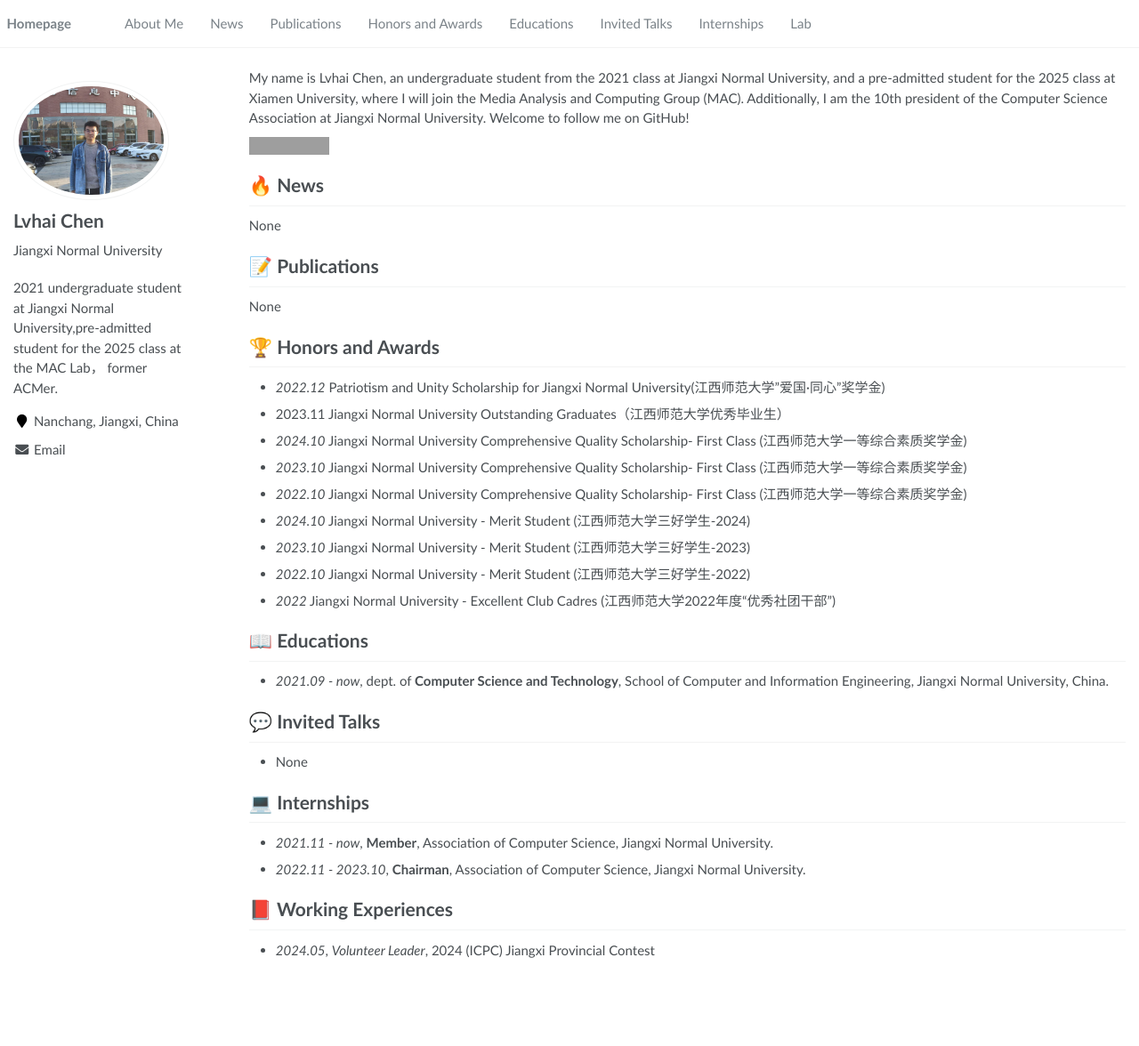
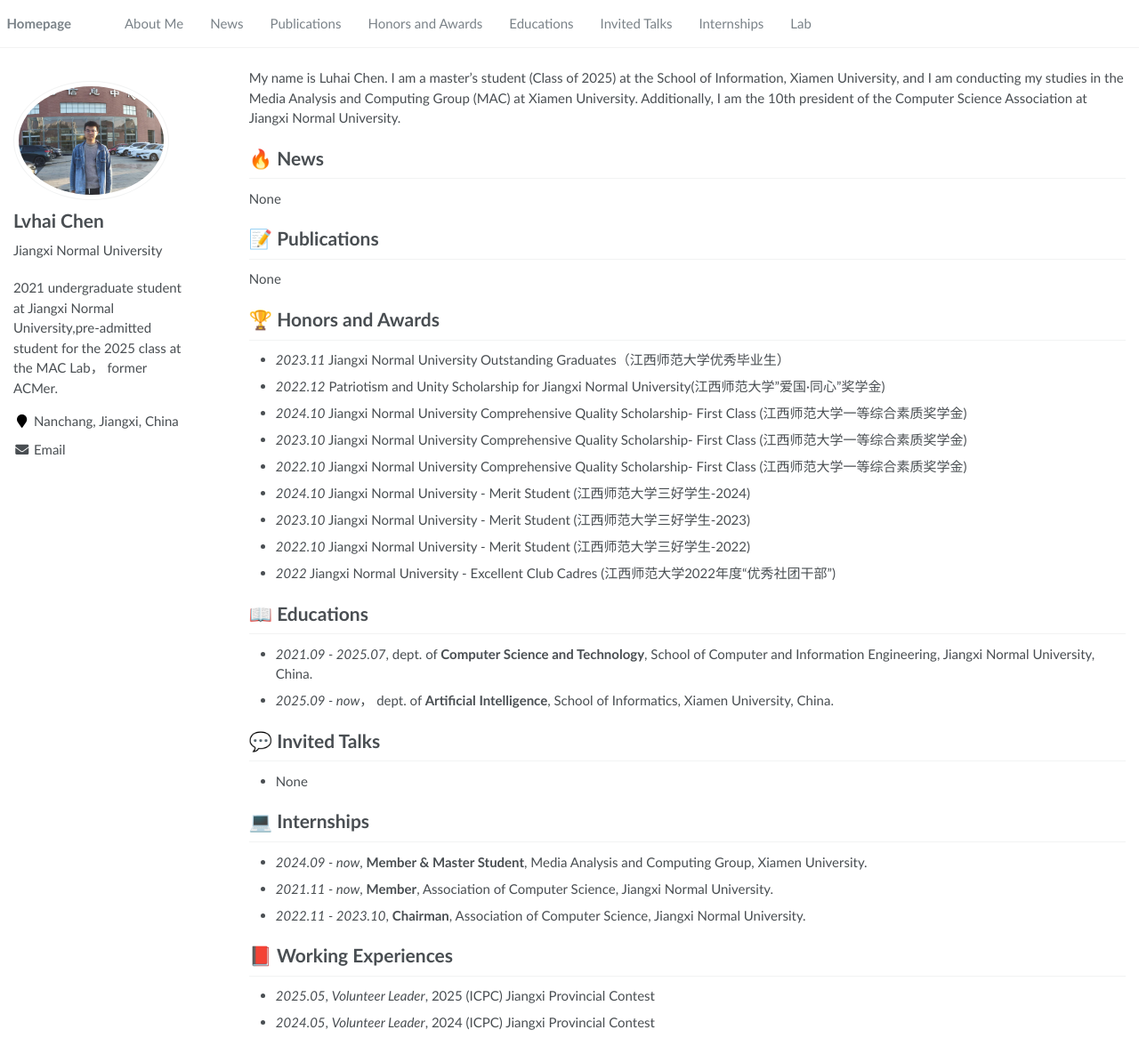
Before and after one commit to Jormungand00222/Jormungand00222, a Jekyll site: the page built from _pages/about.md, in a window 1280 px wide and 1176 px high. Shown: the whole window at 89% size. Built offline with Jekyll 4.4.1, drawn with Linux system fonts in a browser that asks for light colours; grey boxes are pictures that could not be loaded.

Commit message:
Update about.md

```diff
--- a/_pages/about.md
+++ b/_pages/about.md
@@ -17,9 +17,7 @@ redirect_from:
 
 <span class='anchor' id='about-me'></span>
 
-My name is Lvhai Chen, an undergraduate student from the 2021 class at Jiangxi Normal University, and a pre-admitted student for the 2025 class at Xiamen University, where I will join the Media Analysis and Computing Group (MAC). Additionally, I am the 10th president of the Computer Science Association at Jiangxi Normal University. Welcome to follow me on GitHub!
-
- <a href='https://scholar.google.com/citations?user=DhtAFkwAAAAJ'><img src="https://img.shields.io/endpoint?url={{ url | url_encode }}&logo=Google%20Scholar&labelColor=f6f6f6&color=9cf&style=flat&label=citations"></a>
+My name is Luhai Chen. I am a master’s student (Class of 2025) at the School of Information, Xiamen University, and I am conducting my studies in the Media Analysis and Computing Group (MAC) at Xiamen University. Additionally, I am the 10th president of the Computer Science Association at Jiangxi Normal University.
 
 
 # 🔥 News
@@ -30,8 +28,8 @@ None
 None
 
 # 🏆 Honors and Awards
+- *2023.11*  Jiangxi Normal University Outstanding Graduates（江西师范大学优秀毕业生）
 - *2022.12*  Patriotism and Unity Scholarship for Jiangxi Normal University(江西师范大学"爱国·同心"奖学金)
-- 2023.11  Jiangxi Normal University Outstanding Graduates（江西师范大学优秀毕业生）
 - *2024.10*  Jiangxi Normal University Comprehensive Quality Scholarship- First Class (江西师范大学一等综合素质奖学金)
 - *2023.10*  Jiangxi Normal University Comprehensive Quality Scholarship- First Class (江西师范大学一等综合素质奖学金)
 - *2022.10*  Jiangxi Normal University Comprehensive Quality Scholarship- First Class (江西师范大学一等综合素质奖学金)
@@ -42,15 +40,18 @@ None
 
 
 # 📖 Educations
-- *2021.09 - now*, dept. of **Computer Science and Technology**, School of Computer and Information Engineering, Jiangxi Normal University, China.
+- *2021.09 - 2025.07*, dept. of **Computer Science and Technology**, School of Computer and Information Engineering, Jiangxi Normal University, China.
+- *2025.09 - now*， dept. of **Artificial Intelligence**, School of Informatics, Xiamen University, China.
 
 # 💬 Invited Talks
 - None
 
 # 💻 Internships
+- *2024.09 - now*, **Member & Master Student**, Media Analysis and Computing Group, Xiamen University.
 - *2021.11 - now*, **Member**, Association of Computer Science, Jiangxi Normal University.
 - *2022.11 - 2023.10*, **Chairman**, Association of Computer Science, Jiangxi Normal University.
 
 # 📕 Working Experiences
 
+- *2025.05*, *Volunteer Leader*, 2025 (ICPC) Jiangxi Provincial Contest
 - *2024.05*, *Volunteer Leader*, 2024 (ICPC) Jiangxi Provincial Contest
```
